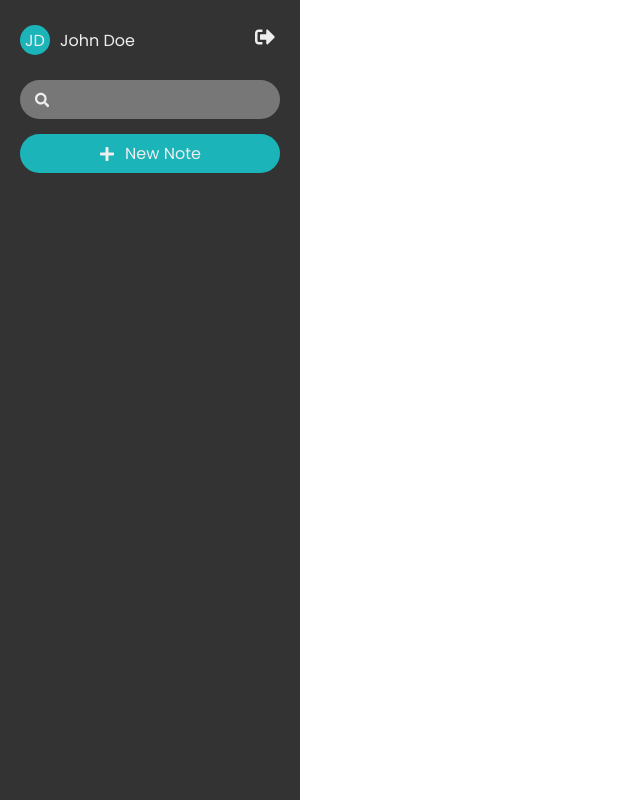
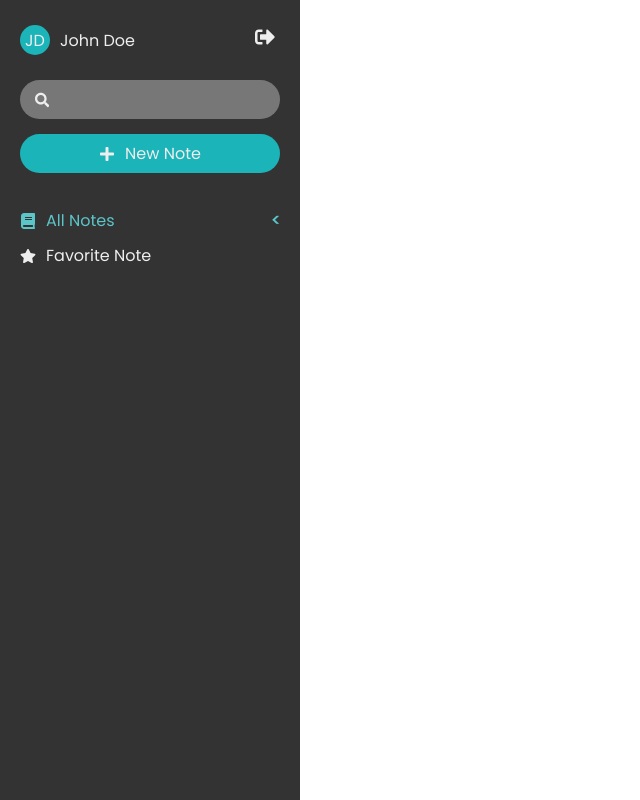
Before and after one commit to PrinceNarteh/evernote-clone, a React (Create React App) app in the folder web/: page / in a window 1280 px wide. Shown: the whole page, without its empty margins (0-640 px from the left). Built offline with nearby package versions, Linux system fonts and the light colour scheme.

Commit message:
finish styling navigation

```diff
--- a/web/src/components/Navigation.tsx
+++ b/web/src/components/Navigation.tsx
@@ -1,6 +1,6 @@
 import styled from "@emotion/styled";
 import { GENERICS, MIXINS } from "./GlobalStyle";
-import { FaPlus, FaSearch, FaSignOutAlt } from "react-icons/fa";
+import { FaBook, FaPlus, FaSearch, FaSignOutAlt, FaStar } from "react-icons/fa";
 
 const Navigation = () => {
   return (
@@ -20,6 +20,16 @@ const Navigation = () => {
         <FaPlus />
         <span>New Note</span>
       </div>
+      <ul className="nav-menus">
+        <li className="active">
+          <FaBook />
+          <span>All Notes</span>
+        </li>
+        <li>
+          <FaStar />
+          <span>Favorite Note</span>
+        </li>
+      </ul>
     </NavigationStyled>
   );
 };
@@ -91,6 +101,33 @@ const NavigationStyled = styled.div`
       margin-left: 1rem;
     }
   }
+
+  .nav-menus {
+    margin-top: 3rem;
+
+    > li {
+      position: relative;
+      ${MIXINS.va("left")};
+      padding: 0.5rem 0;
+      cursor: pointer;
+      gap: 1rem;
+
+      &:hover {
+        color: ${GENERICS.primaryColor};
+      }
+    }
+
+    .active {
+      color: ${GENERICS.primaryColor};
+    }
+
+    .active::after {
+      content: "<";
+      position: absolute;
+      right: 0;
+      font-weight: bold;
+    }
+  }
 `;
 
 export default Navigation;
```
